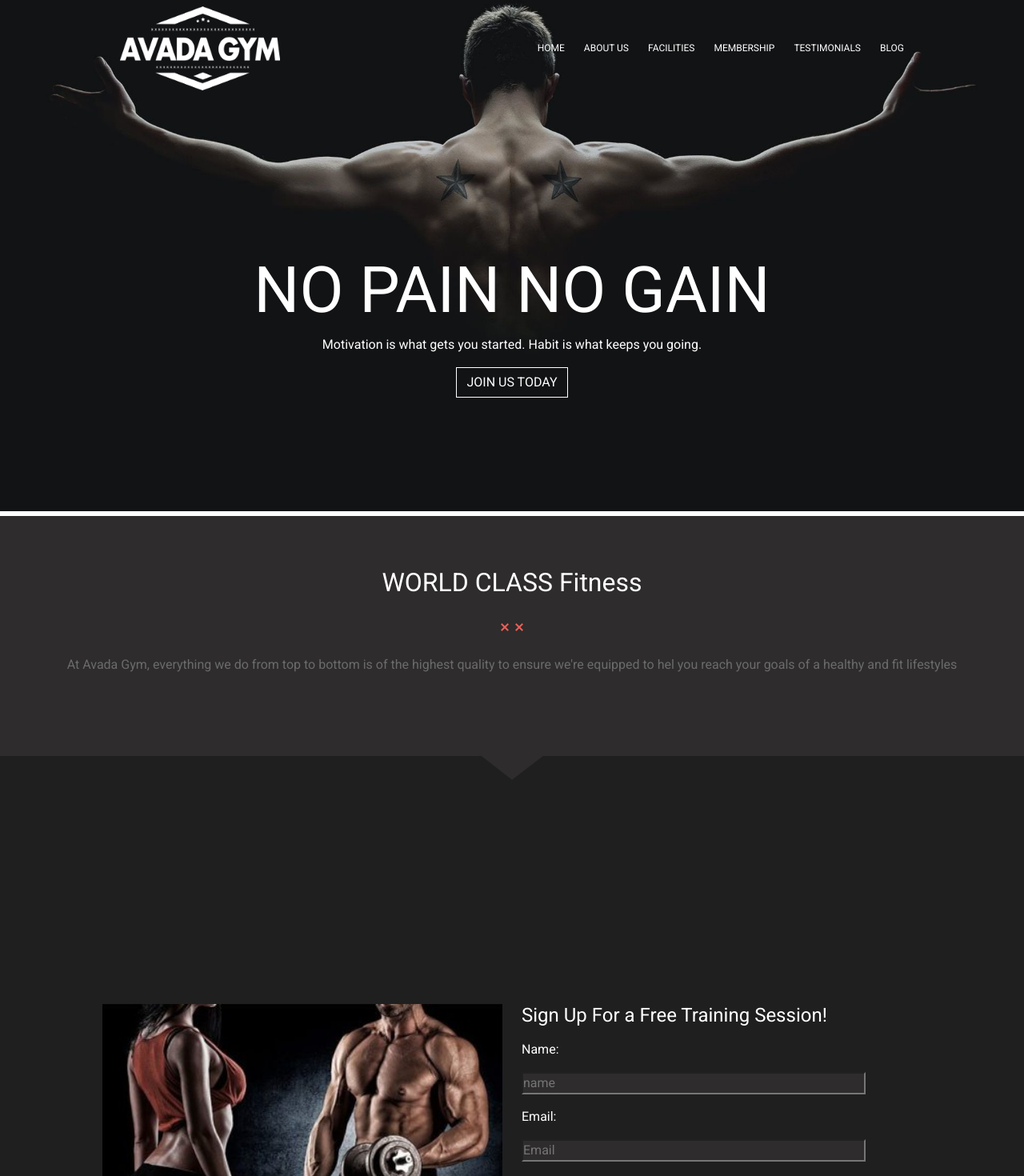
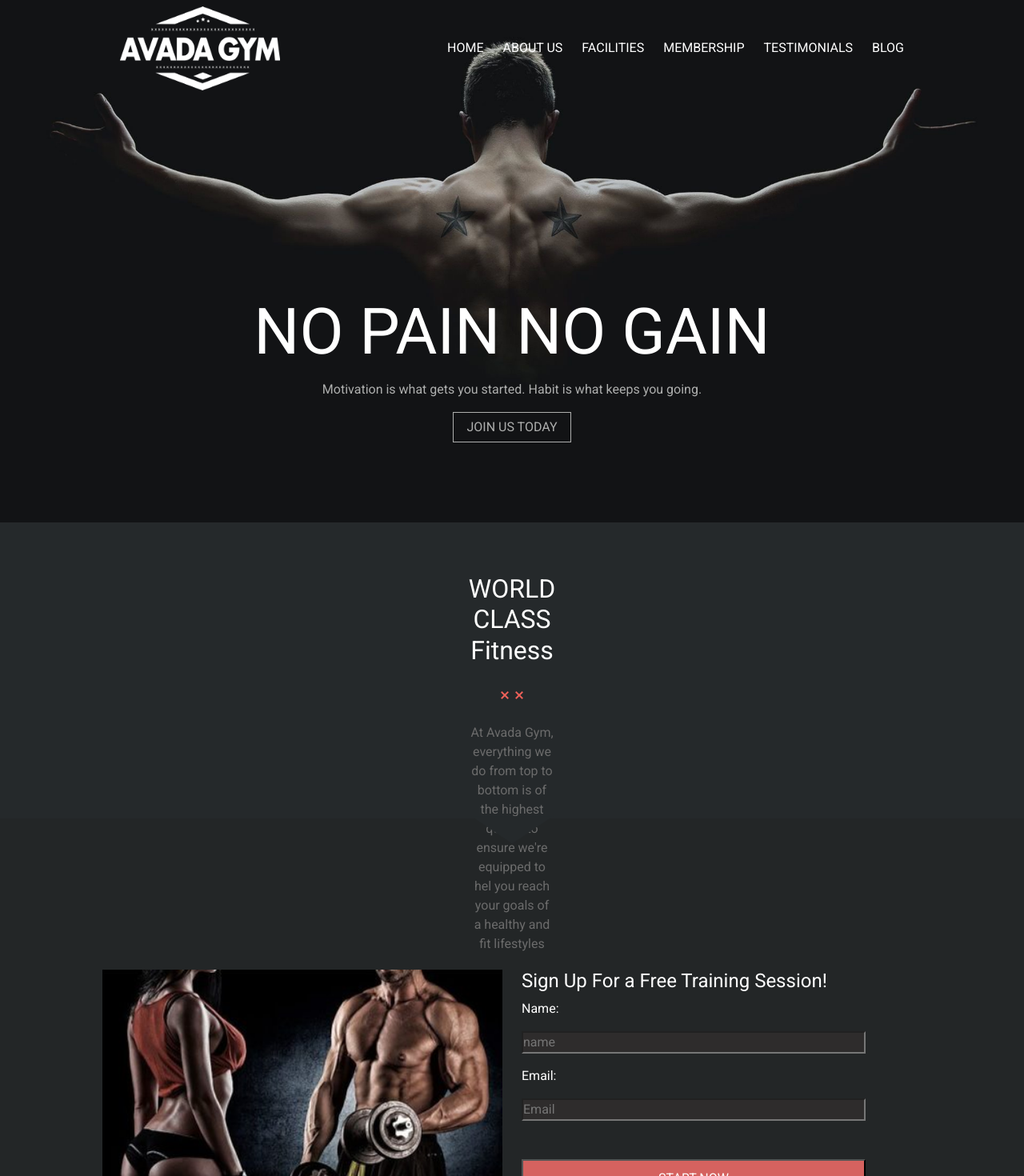
Before and after one commit to grada92/proj-html-vuejs, a Vue app: page / in a window 1280 px wide. Shown: the top 1470 px of the page at 80% size. Built offline with nearby package versions, Linux system fonts and the light colour scheme.

Commit message:
details triangle and form component

```diff
--- a/src/components/FormComponent.vue
+++ b/src/components/FormComponent.vue
@@ -23,13 +23,13 @@
             </div>
             <div class="col-6 text-end pb-5">
 
-              <img class="img-form" src="@/assets/images/home_img-compressor-400x222.jpg" alt="">
+              <img class="img-form pb-5" src="@/assets/images/home_img-compressor-400x222.jpg" alt="">
 
             </div>
 
             <div class="col-6 text-start pb-5">
 
-              <h5 class="pb-2 fs-4">Sign Up For a Free Training Session!</h5>
+              <h5 class="pb- fs-4">Sign Up For a Free Training Session!</h5>
               <p>Name:</p>
               <input class="mb-3" type="text" placeholder="name">
               <p>Email:</p>
@@ -69,15 +69,16 @@ name: 'FormComponent'
 }
 .triangle {
   fill: #2e2c2c;
-  margin: -190px 0px 0px 0px;
+  margin: -55px -20px 0px 0px;
 }
 .fitness {
-  background-color: #2e2c2c;
-  height: 300px;
+  background-color: #25292b;
+  height: 370px;
+  padding: 0px 540px;
 }
 
 .box-form {
-  background-color: hsla(0, 0%, 12%, 1);
+  background-color: #232627;
 }
 
 input {
--- a/src/components/HeaderComponent.vue
+++ b/src/components/HeaderComponent.vue
@@ -22,14 +22,14 @@
 
         </div>
         <div class="jumbotron pt-3" >
-            <div class="box2" >
-                <img src="@/assets/images/home-banner.jpg" alt="home-banner">
+            <div class="box2 pt-5" >
+                <img class="pt-3" src="@/assets/images/home-banner.jpg" alt="home-banner">
 
-                    <div class="text-center title my-5" >
-                    <h1>NO PAIN NO GAIN</h1>
+                    <div class="text-center title pt-5" >
+                    <h1 class="py-1">NO PAIN NO GAIN</h1>
                     <p>Motivation is what gets you started. Habit is what keeps you going.</p>
 
-                    <button class="btn rounded-0" >JOIN US TODAY</button>
+                    <button class="btn rounded-0 px-3" >JOIN US TODAY</button>
 
                 </div>
 
@@ -59,7 +59,6 @@ props : {
     max-width: 100%;
     margin: 0 auto;
     padding: 50px 150px;
-
 }
 
 .logo-header img {
@@ -67,6 +66,7 @@ props : {
 }
 
 a {
+    font-size:16px;
     text-decoration: none;
     color: white;
     &:hover {
@@ -82,19 +82,22 @@ a {
     width: 100%;
     position: absolute;
     z-index: -1;
-    top: -80px;
+    top: -50px;
 }
 .title {
     color:white ;
     position: relative;
     top: 90px;
 }
+p {
+    color: #aeafae;
+}
 h1 {
     font-size:80px
 }
 .btn {
-    color: white;
-    border: 1px solid white;
+    color: #aeafae;
+    border: 1px solid #aeafae;
 }
 
 </style>
--- a/src/components/NewsComponent.vue
+++ b/src/components/NewsComponent.vue
@@ -222,7 +222,7 @@ p {
 }
 
 .triangle {
-  margin: -298px 11px 0px 0px;
+  margin: -54px -20px 0px 0px;
 }
 
 .icon-hover {
```
Also changed, not shown: src/assets/images/img-content2.png, src/assets/images/img-triangle.png.
